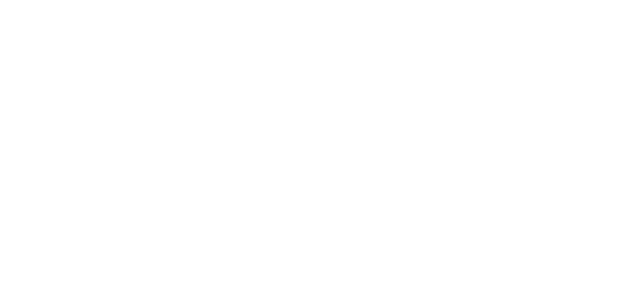
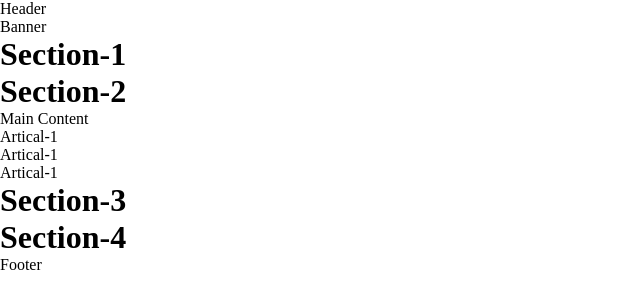
Before and after one commit to mansi-goyal194/FULLSTACK_PRACTICALS, a plain HTML site: page practicals/practical7.html in a window 1280 px wide. Shown: the whole page, without its empty margins (0-640 px from the left). Drawn offline with Linux system fonts and the light colour scheme.

Commit message:
layout made

```diff
--- /dev/null
+++ b/css/practical7.css
@@ -0,0 +1,4 @@
+* {
+    margin: 0;
+    padding: 0;
+}
--- a/practicals/practical7.html
+++ b/practicals/practical7.html
@@ -3,10 +3,45 @@
 <head>
     <meta charset="UTF-8">
     <meta name="viewport" content="width=device-width, initial-scale=1.0">
+    <link rel="stylesheet" href="../css/practical7.css">
     <title>Practical 7</title>
 </head>
 <body>
+    <div class = "container">
+        <div class ="header">Header</div>
+        <div class="banner">Banner</div>
+        <div class = "heading">
+            <h1>Section-1</h1>
+        </div>
+        <div class = "section-1">
+            <div class="circle"></div>
+            <div class="circle"></div>
+            <div class="circle"></div>
+            <div class="circle"></div>
+        </div>
+        <div class = "heading">
+            <h1>Section-2</h1>
+        </div>
+        <div class="left">Main Content</div>
+        <div class="right">
+            <div class="artical">Artical-1</div>
+            <div class="artical">Artical-1</div>
+            <div class="artical">Artical-1</div>
+        </div>
+        <div class = "heading">
+            <h1>Section-3</h1>
+        </div>
+        <div class="box">
+            <div class="rectBox"></div>
+            <div class="rectBox"></div>
+            <div class="rectBox"></div>
+            <div class="rectBox"></div>
+        </div>
+        <div class = "heading">
+            <h1>Section-4</h1>
+        </div>
+        <div class="footer">Footer</div>
 
-
+    </div>
 </body>
 </html>
```
